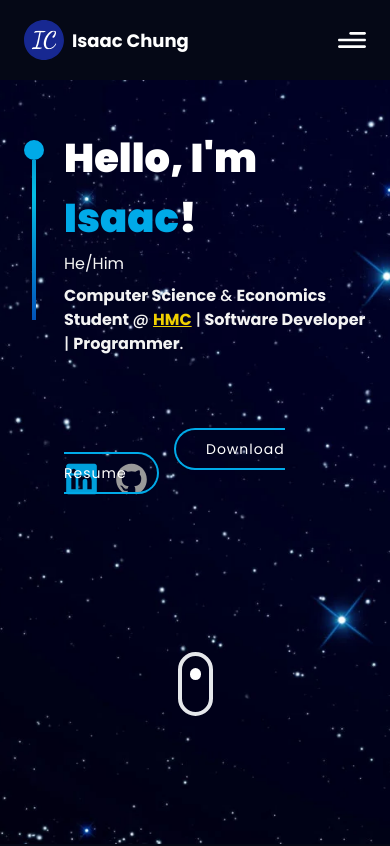
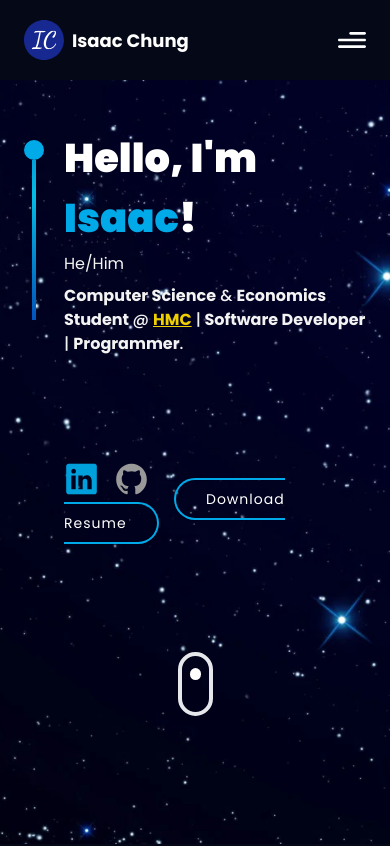
Before and after one commit to ijoonc/ijoonc-portfolio, a React (Vite) app: page / in a window 390 px wide. Shown: the top 846 px of the page. Built offline with nearby package versions, Linux system fonts and the light colour scheme.

Commit message:
More display changes.

```diff
--- a/src/styles.css
+++ b/src/styles.css
@@ -114,6 +114,6 @@
   @media screen and (max-width: 767px) {
     .resume-loader {
       font-size: 14px;
-      bottom: 100px;
+      bottom: 50px;
     }
   }
```
Also changed, not shown: 1 other file (tests, documents, lock files or other folders).
